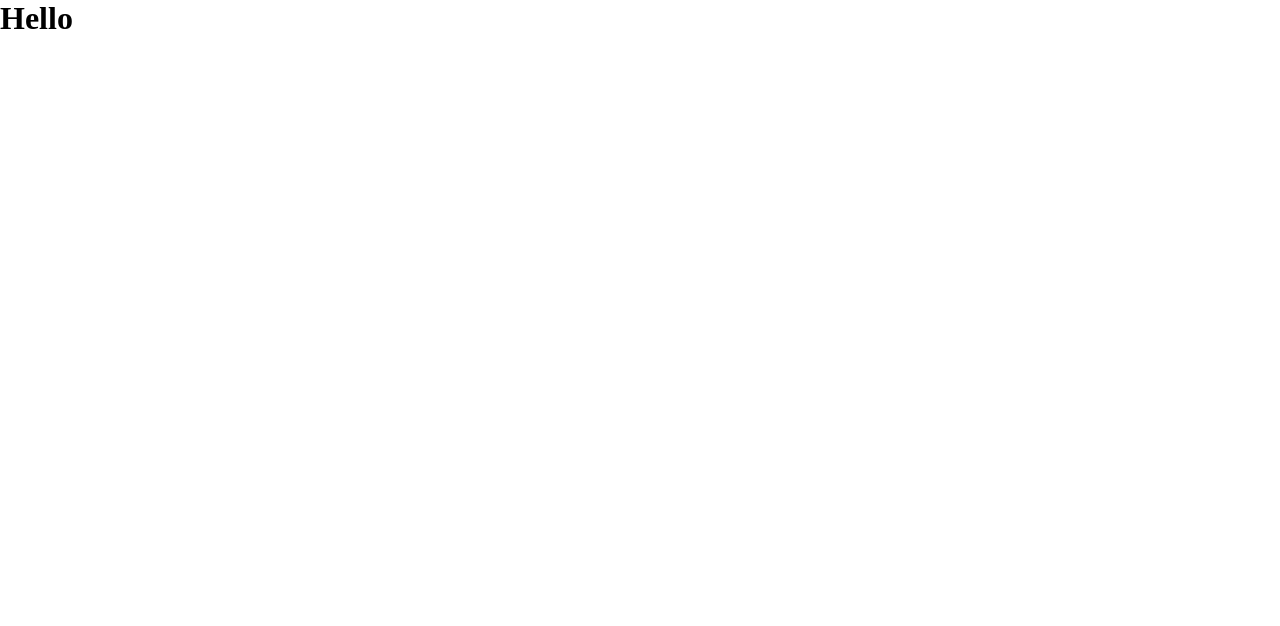
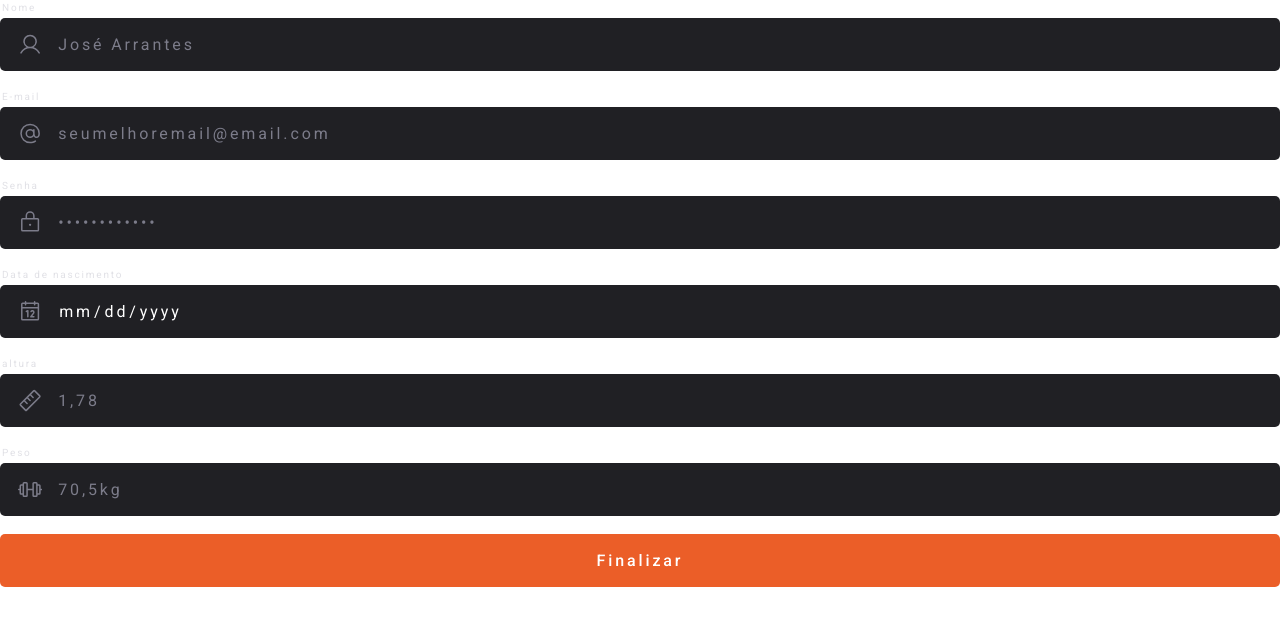
Before and after one commit to eduardoqsilva/loginAcade-react, a React (Vite) app: page / in a window 1280 px wide. Shown: the top 626 px of the page. Built offline with nearby package versions, Linux system fonts and the light colour scheme.

Commit message:
update App.tsx config routes

```diff
--- a/src/App.tsx
+++ b/src/App.tsx
@@ -1,7 +1,11 @@
+import { BrowserRouter } from "react-router-dom"
+import { Router } from "./routes/Router"
+
 function App() {
-
-  return (
-    <h1>Hello</h1>
+  return(
+    <BrowserRouter>
+      <Router />
+    </BrowserRouter>
   )
 }
 
```
